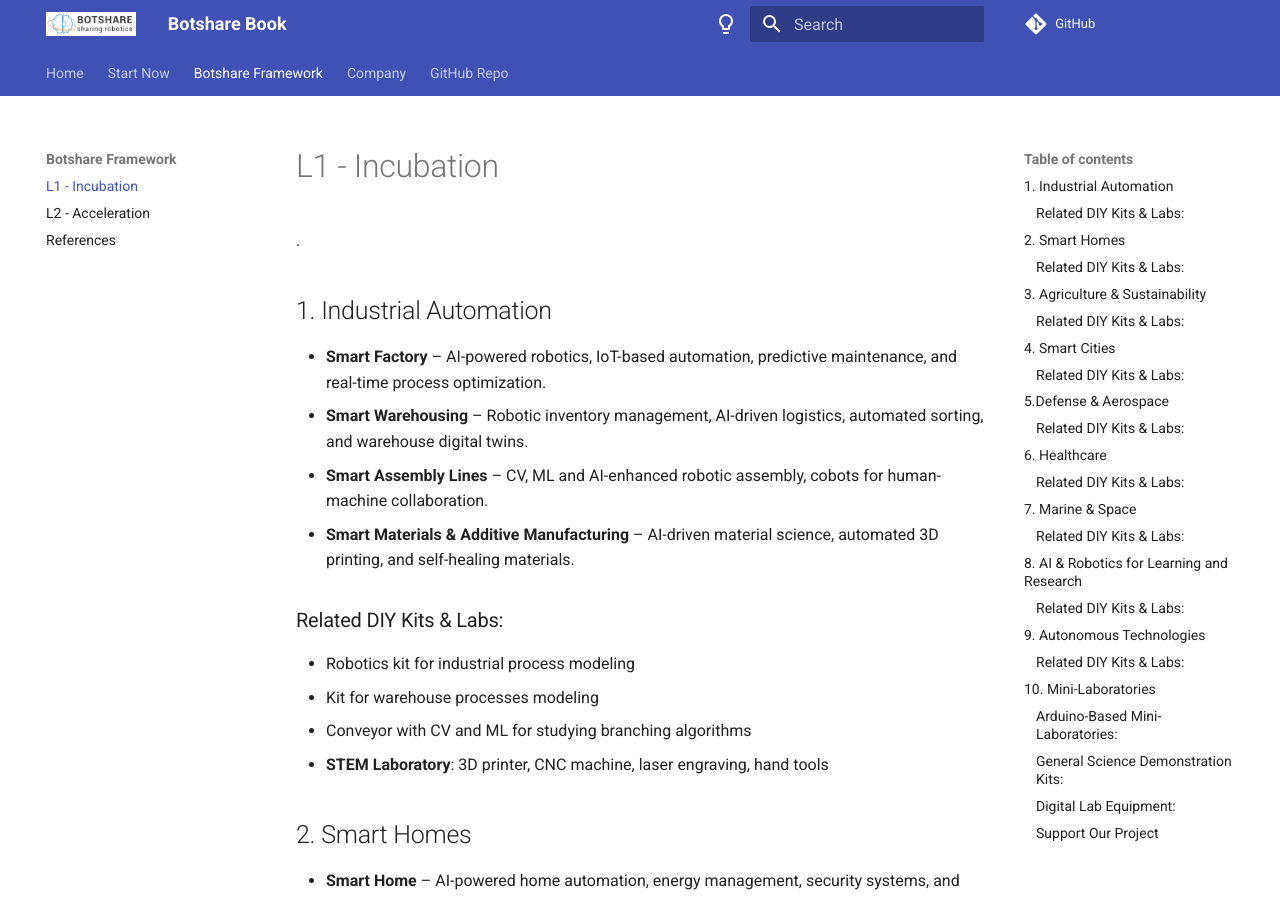
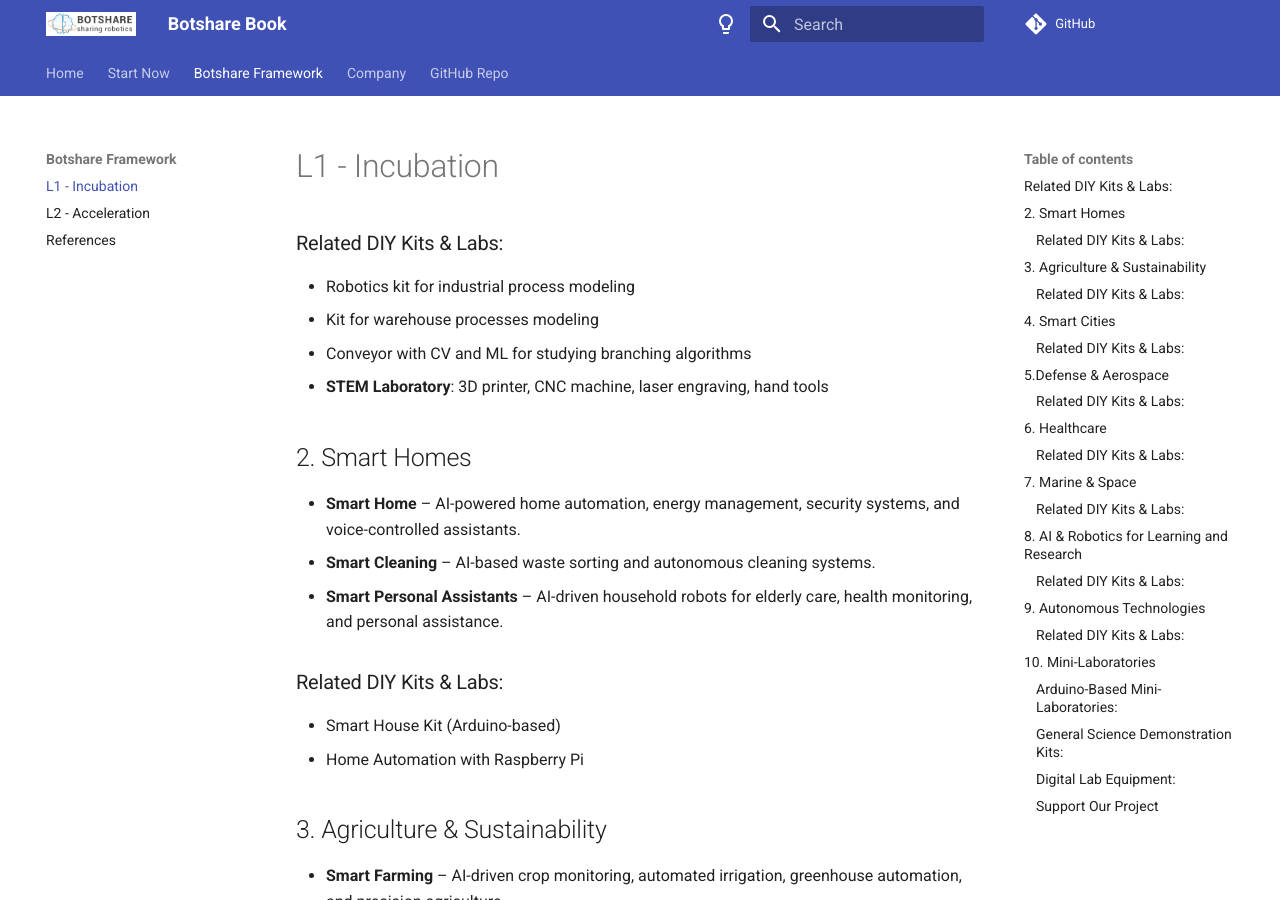
Before and after one commit to Merilynn-64/Botshare_document, an MkDocs documentation site: the page built from docs/level-1-incubation.md, in a window 1280 px wide and 900 px high. Built offline with MkDocs 1.6.1 and Material for MkDocs 9.7.7, drawn with Linux system fonts in a browser that asks for light colours.

Commit message:
Update level-1-incubation.md

```diff
--- a/docs/level-1-incubation.md
+++ b/docs/level-1-incubation.md
@@ -1,10 +1,3 @@
-.
-
-## 1. Industrial Automation
-- **Smart Factory** – AI-powered robotics, IoT-based automation, predictive maintenance, and real-time process optimization.
-- **Smart Warehousing** – Robotic inventory management, AI-driven logistics, automated sorting, and warehouse digital twins.
-- **Smart Assembly Lines** – CV, ML and AI-enhanced robotic assembly, cobots for human-machine collaboration.
-- **Smart Materials & Additive Manufacturing** – AI-driven material science, automated 3D printing, and self-healing materials.
 
 ### Related DIY Kits & Labs:
 - Robotics kit for industrial process modeling
```
